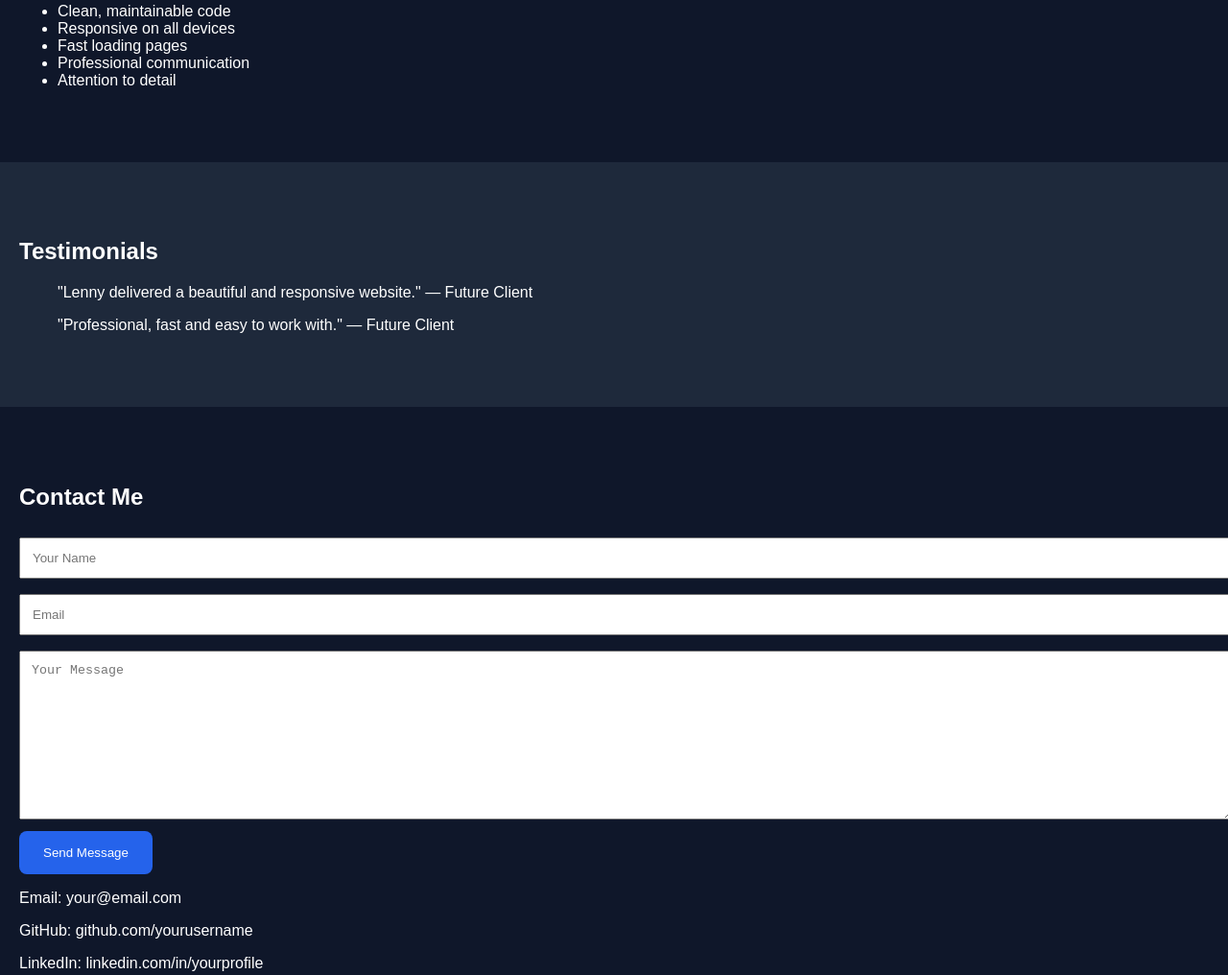
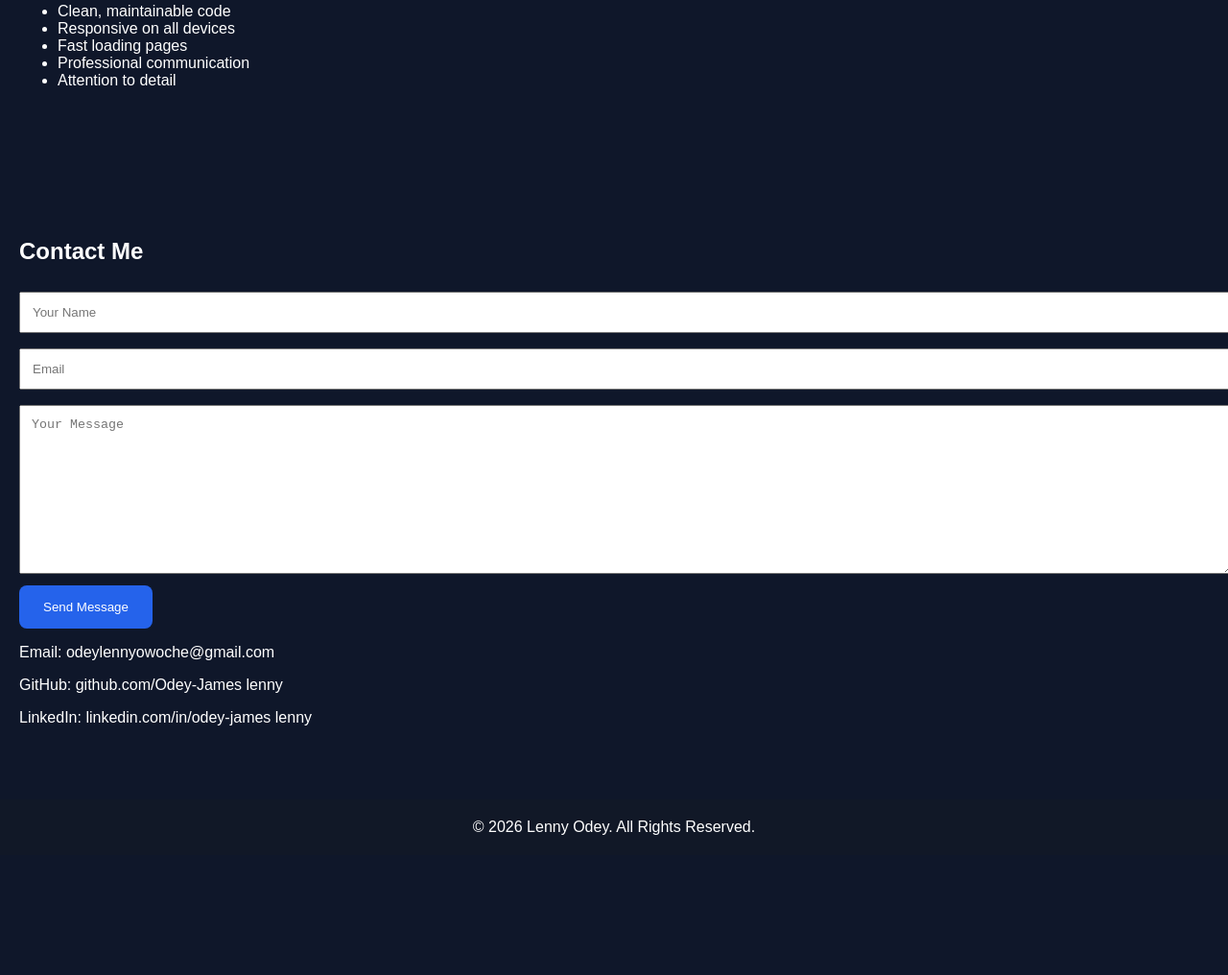
Before and after one commit to odeylennyowoche-pixel/personal-portfolio, a plain HTML site: page index.html in a window 1280 px wide. Shown: the part 1787-2803 px from the top of the page at 96% size. After the commit the page ends 2678 px from the top, so only its background shows below. Drawn offline with Linux system fonts and the light colour scheme.

Commit message:
Revise contact details in index.html
Updated contact information in the contact section.

```diff
--- a/index.html
+++ b/index.html
@@ -72,12 +72,6 @@
 </ul>
 </section>
 
-<section style="padding:60px 20px;background:#1e293b;">
-<h2>Testimonials</h2>
-<blockquote>"Lenny delivered a beautiful and responsive website." — Future Client</blockquote>
-<blockquote>"Professional, fast and easy to work with." — Future Client</blockquote>
-</section>
-
 <section id="contact" style="padding:60px 20px;">
 <h2>Contact Me</h2>
 <form>
@@ -86,9 +80,9 @@
 <textarea placeholder="Your Message" style="width:100%;height:150px;padding:12px;margin:8px 0;"></textarea><br>
 <button style="padding:15px 25px;background:#2563eb;color:white;border:none;border-radius:8px;">Send Message</button>
 </form>
-<p>Email: your@email.com</p>
-<p>GitHub: github.com/yourusername</p>
-<p>LinkedIn: linkedin.com/in/yourprofile</p>
+<p>Email: odeylennyowoche@gmail.com</p>
+<p>GitHub: github.com/Odey-James lenny</p>
+<p>LinkedIn: linkedin.com/in/odey-james lenny</p>
 </section>
 
 <footer style="background:#111827;padding:20px;text-align:center;">
```
